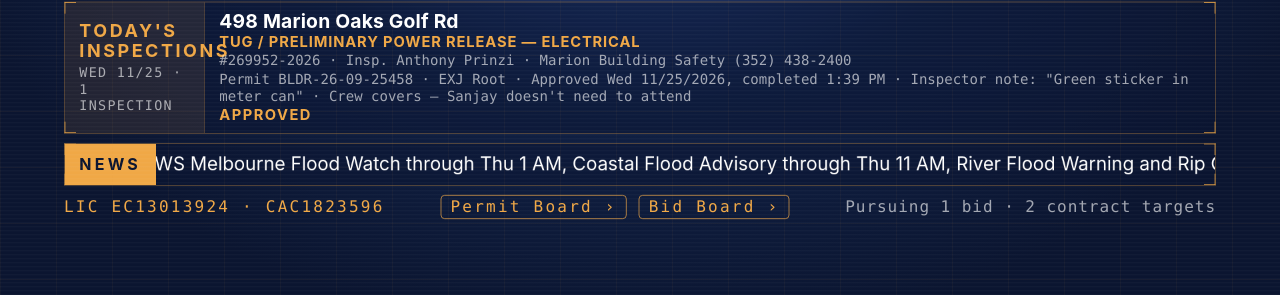
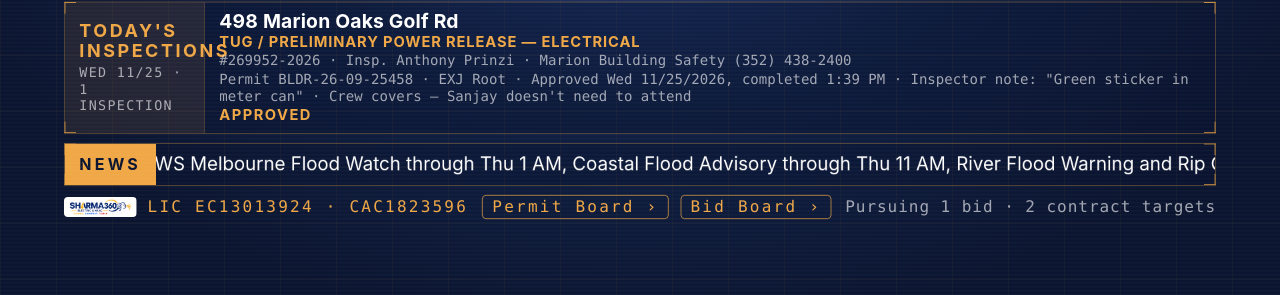
Before and after one commit to Sharmaelechvac/sharma-office-tv, a website: page docs/index.html in a window 1280 px wide. Shown: the part 505-800 px from the top of the page. Drawn offline with Linux system fonts and the light colour scheme; no server answers.

Commit message:
SHARMA360 logo chip in the board footer (Sanjay 2026-11-25: all apps carry the SHARMA360 logo)

```diff
--- a/docs/index.html
+++ b/docs/index.html
@@ -1119,7 +1119,7 @@
       </div>
 
       <footer class="foot">
-        <span class="id">LIC EC13013924 · CAC1823596</span>
+        <span style="display:flex;align-items:center;gap:16px"><img src="sharma360-logo.png" alt="SHARMA360" style="height:30px;width:auto;background:#fff;border-radius:6px;padding:3px 8px"><span class="id">LIC EC13013924 · CAC1823596</span></span>
         <span class="foot-links"><a class="foot-link" href="https://sharma-permits.sharma-crew.workers.dev" target="_blank" rel="noopener">Permit Board ›</a><a class="foot-link" href="https://sharma-bids.sharma-crew.workers.dev" target="_blank" rel="noopener">Bid Board ›</a></span>
         <span id="foot-right"></span>
       </footer>
```
Also changed, not shown: docs/sharma360-logo.png (added).
